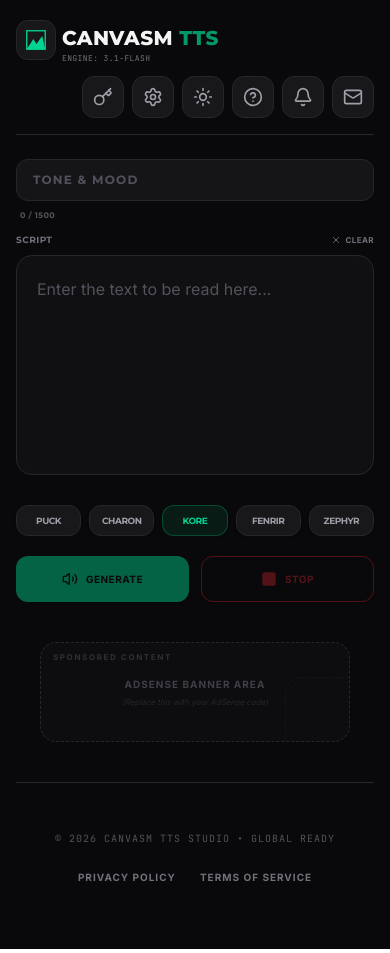
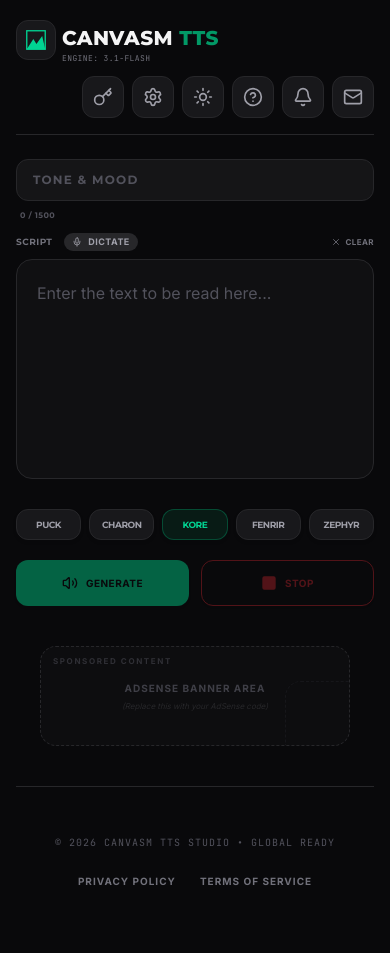
Before and after one commit to minky780377-del/canvasM, a Next.js app: page / in a window 390 px wide. Built offline with nearby package versions, Linux system fonts and the light colour scheme.

Commit message:
feat: Add microphone input for text transcription
Integrates Web Speech API for real-time speech-to-text transcription, allowing users to dictate text directly into the application. Includes UI elements and logic to manage microphone input state and transcription.

```diff
--- a/app/page.tsx
+++ b/app/page.tsx
@@ -2,7 +2,7 @@
 
 import React, { useState, useRef } from 'react';
 import { GoogleGenAI, Modality } from '@google/genai';
-import { Download, Loader2, Settings, Volume2, ChevronDown, ChevronUp, Square, Key, X, Sun, Moon, HelpCircle, Mail, Bell } from 'lucide-react';
+import { Download, Loader2, Settings, Volume2, ChevronDown, ChevronUp, Square, Key, X, Sun, Moon, HelpCircle, Mail, Bell, Mic, MicOff } from 'lucide-react';
 import Link from 'next/link';
 import PartnershipForm from './PartnershipForm';
 import AdBanner from './components/AdBanner';
@@ -83,10 +83,12 @@ export default function VoiceActorApp() {
   const [tempKey, setTempKey] = useState('');
   const [theme, setTheme] = useState<'dark' | 'light'>('dark');
   const [showPartnership, setShowPartnership] = useState(false);
+  const [isListeningMic, setIsListeningMic] = useState(false);
   const textareaRef = useRef<HTMLTextAreaElement>(null);
   const audioRef = useRef<HTMLAudioElement>(null);
   const selectionTimerRef = useRef<NodeJS.Timeout | null>(null);
   const abortControllerRef = useRef<AbortController | null>(null);
+  const recognitionMicRef = useRef<any>(null);
 
   // Handle audio playback when audioData changes
   React.useEffect(() => {
@@ -420,6 +422,71 @@ ${textToUse}`;
     setStatus('WAV exported successfully.');
   };
 
+  const toggleMic = () => {
+    if (isListeningMic) {
+      if (recognitionMicRef.current) {
+        recognitionMicRef.current.stop();
+      }
+      return;
+    }
+
+    if (!('webkitSpeechRecognition' in window) && !('SpeechRecognition' in window)) {
+      alert("이 브라우저는 음성 인식을 지원하지 않습니다.");
+      return;
+    }
+
+    try {
+      const SpeechRecognition = (window as any).SpeechRecognition || (window as any).webkitSpeechRecognition;
+      const recognition = new SpeechRecognition();
+      recognitionMicRef.current = recognition;
+
+      recognition.lang = 'ko-KR';
+      recognition.continuous = true;
+      recognition.interimResults = true;
+
+      recognition.onstart = () => {
+        setIsListeningMic(true);
+        setStatus('Listening...');
+      };
+
+      recognition.onresult = (event: any) => {
+        let interimTranscript = '';
+        let finalTranscript = '';
+
+        for (let i = event.resultIndex; i < event.results.length; ++i) {
+          if (event.results[i].isFinal) {
+            finalTranscript += event.results[i][0].transcript;
+          } else {
+            interimTranscript += event.results[i][0].transcript;
+          }
+        }
+
+        if (finalTranscript) {
+          setText(prev => {
+            const newText = prev + (prev ? ' ' : '') + finalTranscript;
+            return newText.slice(0, 1500);
+          });
+        }
+      };
+
+      recognition.onerror = (event: any) => {
+        console.error("Speech recognition error", event.error);
+        setIsListeningMic(false);
+        setStatus(`Error: ${event.error}`);
+      };
+
+      recognition.onend = () => {
+        setIsListeningMic(false);
+        setStatus('Mic off.');
+      };
+
+      recognition.start();
+    } catch (err) {
+      console.error("Mic start failed", err);
+      setIsListeningMic(false);
+    }
+  };
+
   return (
     <div
       className={`min-h-screen transition-colors duration-300 ${theme === 'dark' ? 'bg-zinc-950 text-zinc-100' : 'bg-[#F8F9FA] text-[#444444]'} p-4 sm:p-6 selection:bg-zinc-800 overflow-x-hidden`}
@@ -715,7 +782,20 @@ ${textToUse}`;
 
                   <div className="flex-1 relative space-y-2 sm:space-y-3">
                     <div className="flex items-center justify-between">
-                      <label className={`text-[9px] sm:text-[10px] font-bold uppercase tracking-[0.05em] font-display block ${theme === 'dark' ? 'text-zinc-500' : 'text-[#222222]'}`}>Script</label>
+                      <div className="flex items-center gap-3">
+                        <label className={`text-[9px] sm:text-[10px] font-bold uppercase tracking-[0.05em] font-display block ${theme === 'dark' ? 'text-zinc-500' : 'text-[#222222]'}`}>Script</label>
+                        <button
+                          onClick={toggleMic}
+                          className={`flex items-center gap-1.5 px-2 py-0.5 rounded-full text-[9px] font-bold uppercase tracking-wider transition-all ${
+                            isListeningMic
+                              ? 'bg-red-500 text-white animate-pulse'
+                              : theme === 'dark' ? 'bg-zinc-800 text-zinc-400 hover:text-zinc-200' : 'bg-zinc-100 text-zinc-600 hover:bg-zinc-200'
+                          }`}
+                        >
+                          {isListeningMic ? <MicOff className="w-2.5 h-2.5" /> : <Mic className="w-2.5 h-2.5" />}
+                          {isListeningMic ? 'Stop Mic' : 'Dictate'}
+                        </button>
+                      </div>
                       <button
                         onClick={() => {
                           setText('');
```
